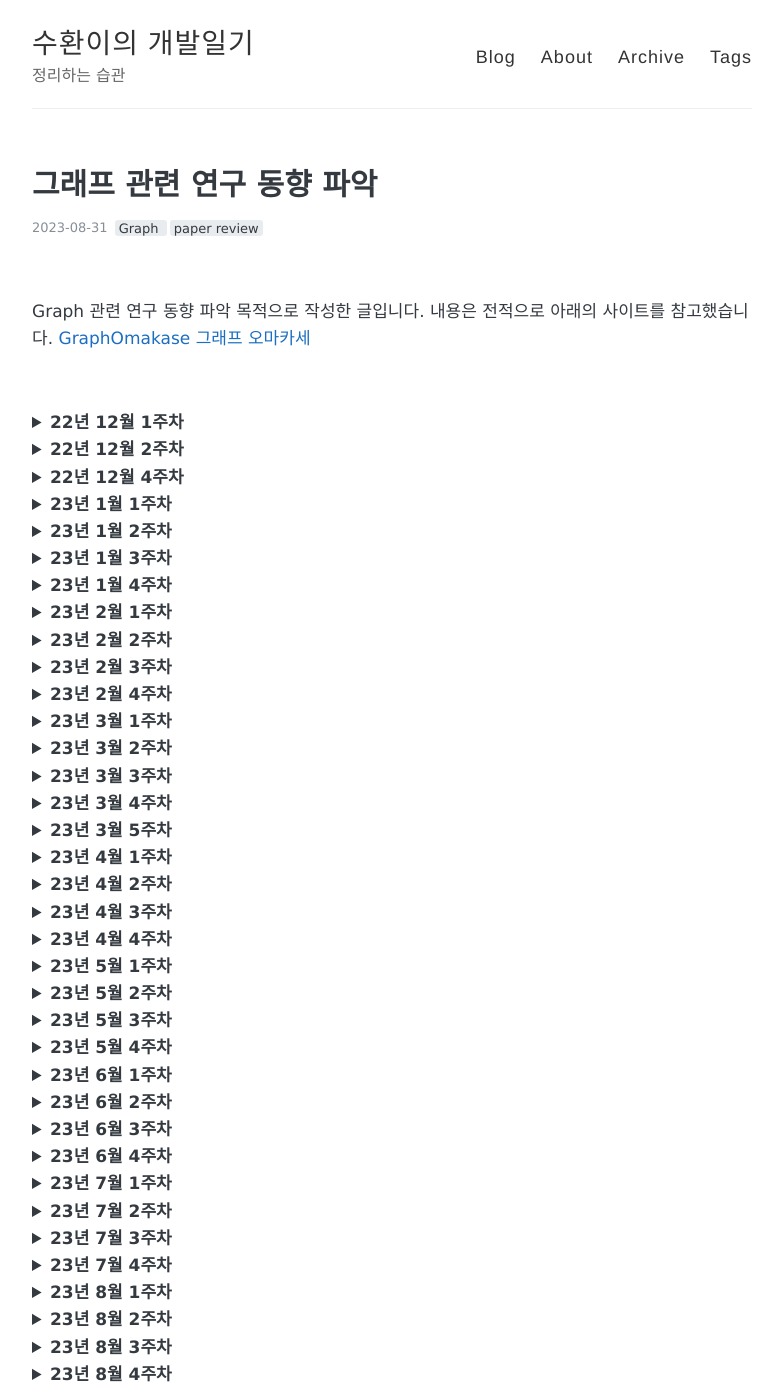
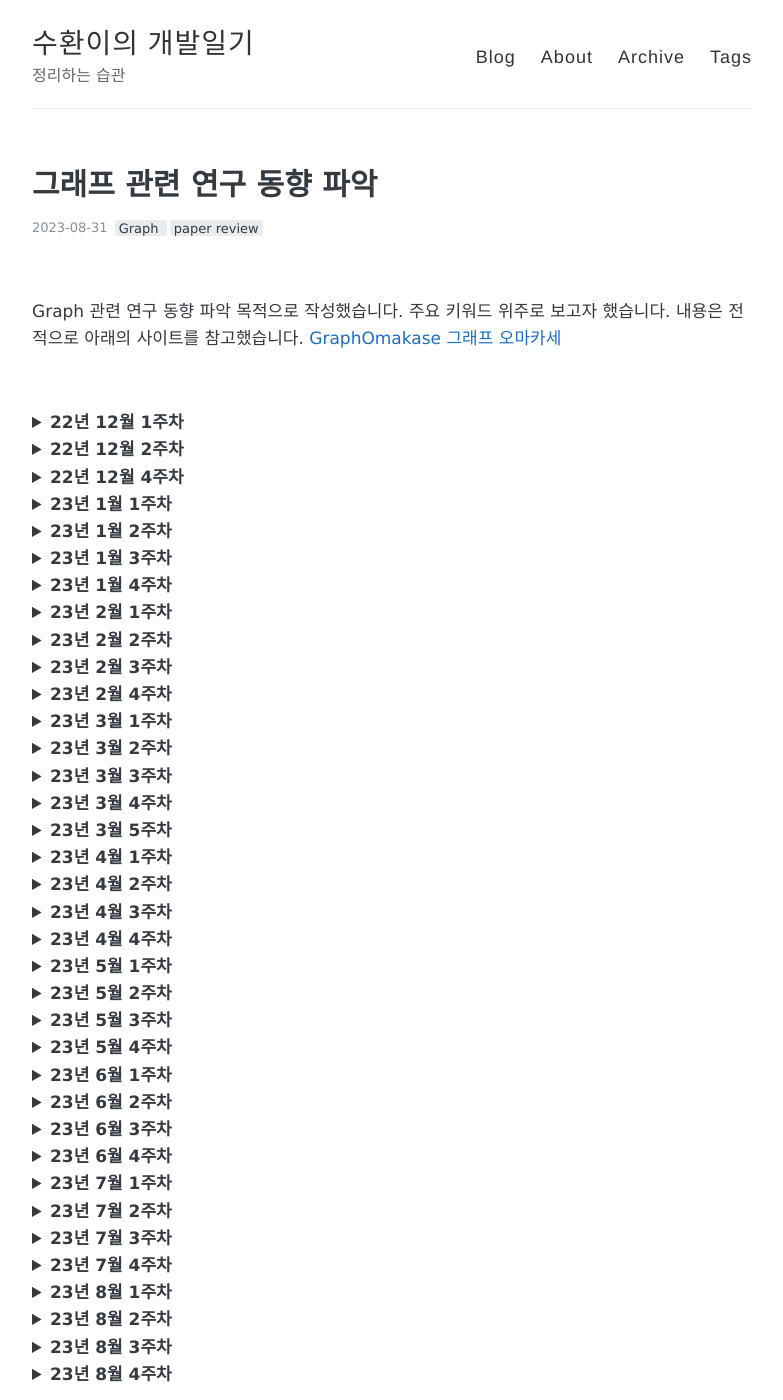
Before and after one commit to SuhwanMylife/SuhwanMylife.github.io, a Jekyll site: the page built from _posts/2023-08-31-그래프 관련 논문 훑어보기 (그래프 오마카세).markdown, in a window 1280 px wide and 1400 px high. Shown: the whole window, without its empty margins (248-1031 px from the left). Built offline with Jekyll 4.4.1, drawn with Linux system fonts in a browser that asks for light colours; some of the changed text lies outside the part shown.

```diff
--- a/_posts/2023-08-31-그래프 관련 논문 훑어보기 (그래프 오마카세).markdown
+++ b/_posts/2023-08-31-그래프 관련 논문 훑어보기 (그래프 오마카세).markdown
@@ -8,7 +8,7 @@ tags:
 
 <br>
 
-Graph 관련 연구 동향 파악 목적으로 작성한 글입니다. 내용은 전적으로 아래의 사이트를 참고했습니다. [GraphOmakase 그래프 오마카세](https://www.graphusergroup.com/tag/graphomakase/)
+Graph 관련 연구 동향 파악 목적으로 작성했습니다. 주요 키워드 위주로 보고자 했습니다. 내용은 전적으로 아래의 사이트를 참고했습니다. [GraphOmakase 그래프 오마카세](https://www.graphusergroup.com/tag/graphomakase/)
 
 <br>
 
--- a/_posts/2023-08-31-그래프 튜토리얼.markdown
+++ b/_posts/2023-08-31-그래프 튜토리얼.markdown
@@ -8,7 +8,7 @@ tags:
 
 <br>
 
-Graph에 대한 기초 지식을 얻고자 아래 사이트를 공부하면서 따로 정리한 글입니다.
+Graph에 대한 기초 지식을 얻고자 아래 사이트를 공부하면서 따로 정리하였습니다.
 
 [그래프 오마카세 - Graph Travel](https://www.graphusergroup.com/tag/graphtravel-2/)
 
```
Also changed, not shown: _posts/2023-08-31-ML 관련 수행 과제.markdown (added, +29 -0 lines), _posts/2023-08-31-포트폴리오.markdown (deleted, +0 -24 lines).
